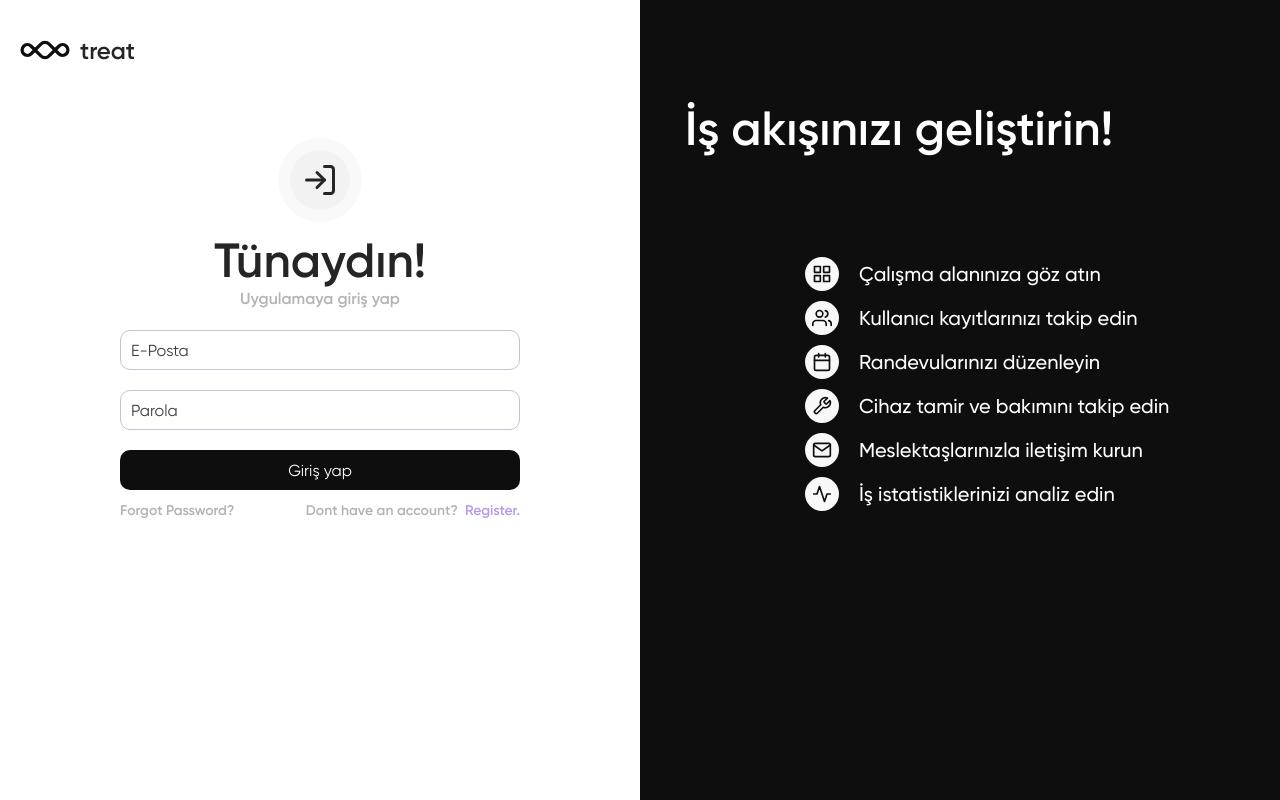
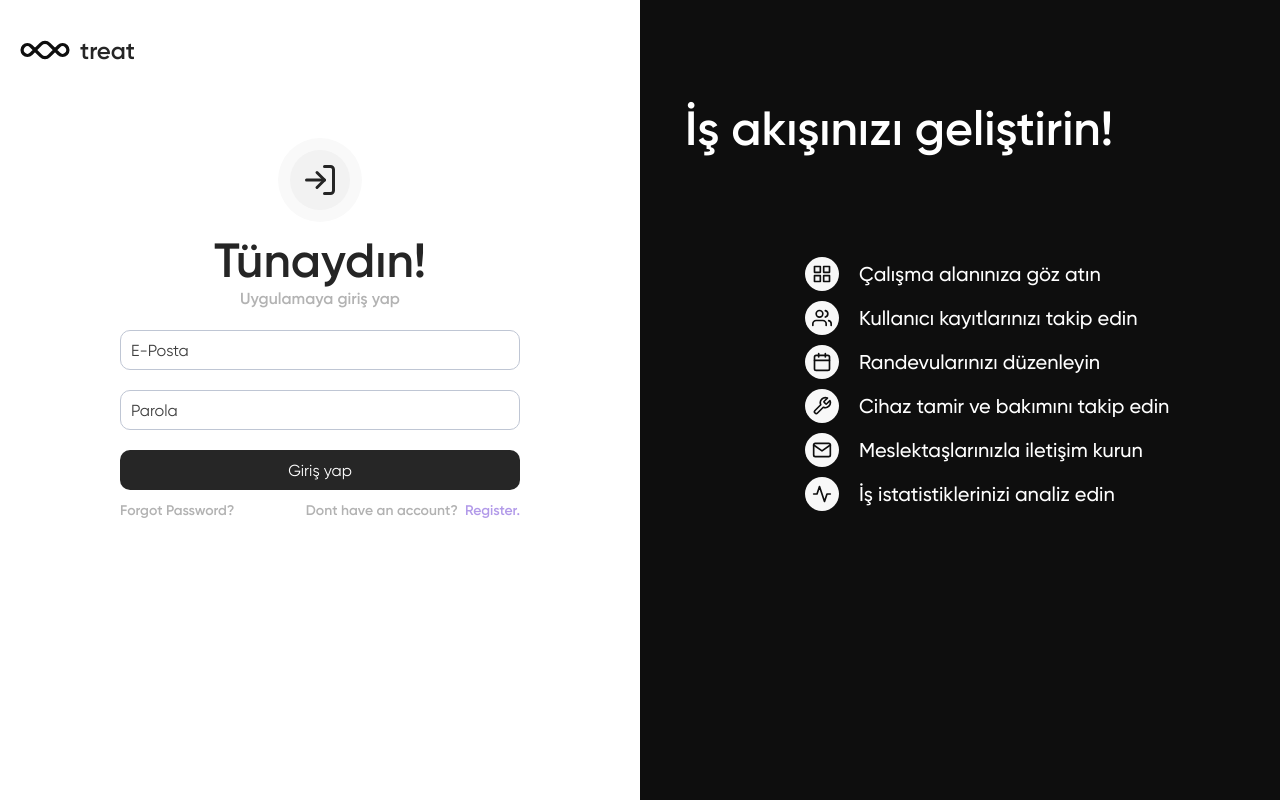
Before and after one commit to warehouse-virtuals/treak-io, a React (Create React App) app: page / in a window 1280 px wide. In both pictures the pointer is over the element "Giriş yap". Built offline with nearby package versions, Linux system fonts and the light colour scheme; no server answers.

Commit message:
Small fix

```diff
--- a/src/UITools/Button.css
+++ b/src/UITools/Button.css
@@ -8,3 +8,8 @@
   background: #0e0e0e;
   border-radius: 10px;
 }
+
+.button-tool:hover {
+  cursor: pointer;
+  background: #262626;
+}
--- a/src/UITools/Button.js
+++ b/src/UITools/Button.js
@@ -1,7 +1,7 @@
 import React from "react"
 import "./Button.css"
 
-const Button = ({ label, onClick, buttonCSS }) => {
+const Button = ({ label, onClick }) => {
   return (
     <div onClick={onClick} className='button-tool'>
       {label}
```
